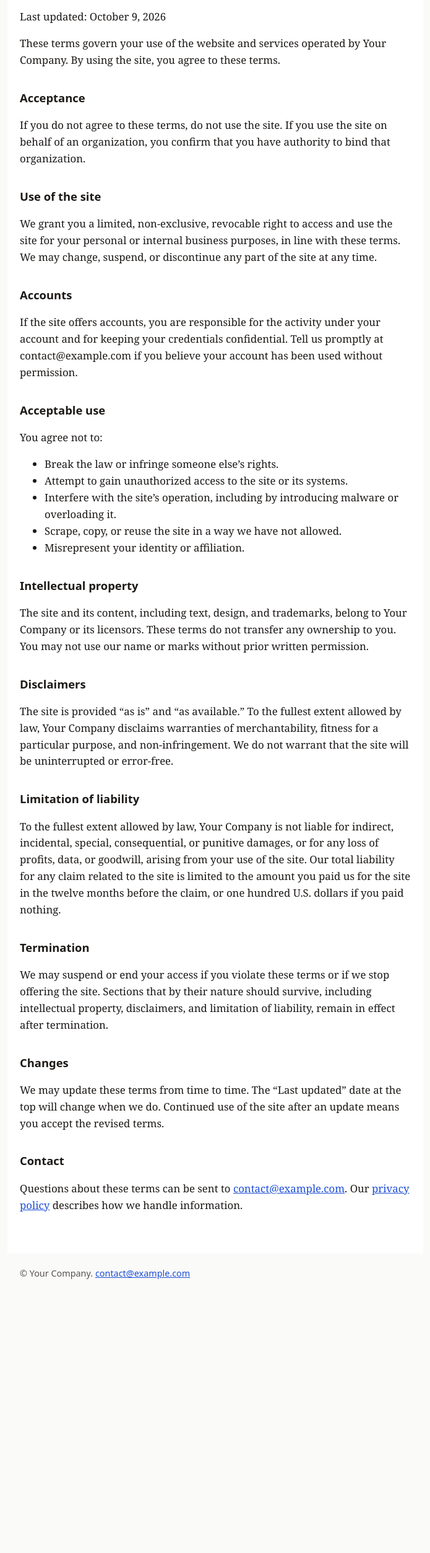
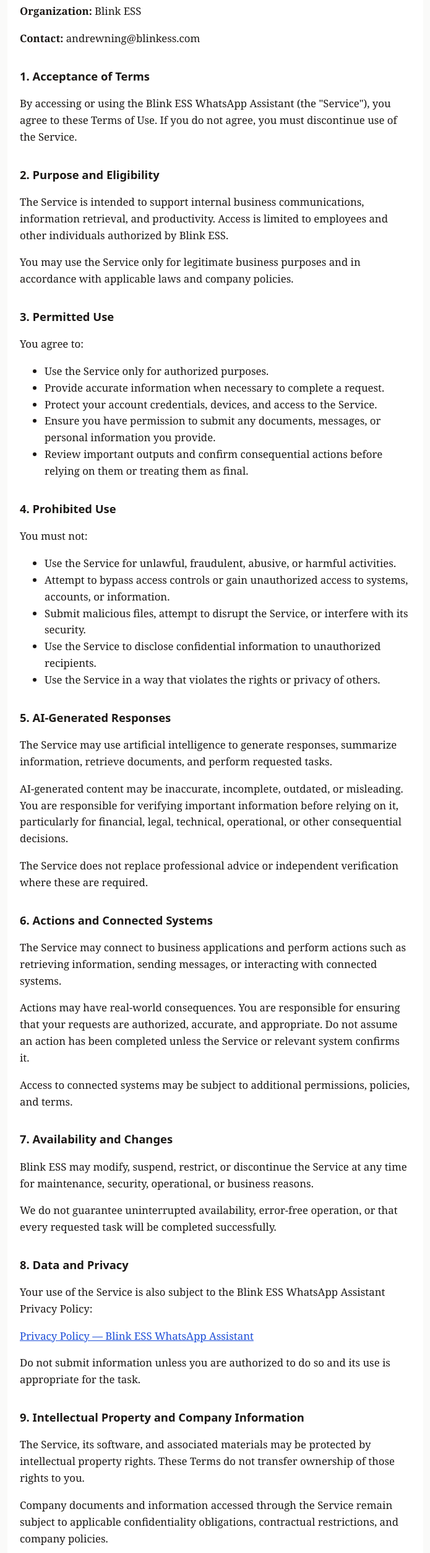
Before and after one commit to BlinkESS/compliance, a plain HTML site: page terms.html in a window 1280 px wide. Shown: the part 232-2738 px from the top of the page at 62% size, without its empty margins (292-987 px from the left). Before the commit the page ends 2330 px from the top, so only its background shows below. Drawn offline with Linux system fonts and the light colour scheme.

Commit message:
feat (content): Update privacy policy and terms of use

```diff
--- a/terms.html
+++ b/terms.html
@@ -3,7 +3,7 @@
 <head>
   <meta charset="utf-8">
   <meta name="viewport" content="width=device-width, initial-scale=1">
-  <title>Terms of use — Your Company</title>
+  <title>Terms of Use — Blink ESS WhatsApp Assistant</title>
   <link rel="stylesheet" href="styles.css">
 </head>
 <body>
@@ -16,50 +16,81 @@
     </nav>
   </header>
   <main>
-    <h1>Terms of use</h1>
-    <p class="notice">This is a template and not legal advice. Replace the placeholder name and contact details before you publish it.</p>
-    <p>Last updated: October 9, 2026</p>
-    <p>These terms govern your use of the website and services operated by Your Company. By using the site, you agree to these terms.</p>
+    <h1>Terms of Use — Blink ESS WhatsApp Assistant</h1>
+    <p><strong>Effective date:</strong> October 9, 2026</p>
+    <p><strong>Organization:</strong> Blink ESS</p>
+    <p><strong>Contact:</strong> andrewning@blinkess.com</p>
 
-    <h2>Acceptance</h2>
-    <p>If you do not agree to these terms, do not use the site. If you use the site on behalf of an organization, you confirm that you have authority to bind that organization.</p>
+    <h2>1. Acceptance of Terms</h2>
+    <p>By accessing or using the Blink ESS WhatsApp Assistant (the "Service"), you agree to these Terms of Use. If you do not agree, you must discontinue use of the Service.</p>
 
-    <h2>Use of the site</h2>
-    <p>We grant you a limited, non-exclusive, revocable right to access and use the site for your personal or internal business purposes, in line with these terms. We may change, suspend, or discontinue any part of the site at any time.</p>
+    <h2>2. Purpose and Eligibility</h2>
+    <p>The Service is intended to support internal business communications, information retrieval, and productivity. Access is limited to employees and other individuals authorized by Blink ESS.</p>
+    <p>You may use the Service only for legitimate business purposes and in accordance with applicable laws and company policies.</p>
 
-    <h2>Accounts</h2>
-    <p>If the site offers accounts, you are responsible for the activity under your account and for keeping your credentials confidential. Tell us promptly at contact@example.com if you believe your account has been used without permission.</p>
-
-    <h2>Acceptable use</h2>
-    <p>You agree not to:</p>
+    <h2>3. Permitted Use</h2>
+    <p>You agree to:</p>
     <ul>
-      <li>Break the law or infringe someone else’s rights.</li>
-      <li>Attempt to gain unauthorized access to the site or its systems.</li>
-      <li>Interfere with the site’s operation, including by introducing malware or overloading it.</li>
-      <li>Scrape, copy, or reuse the site in a way we have not allowed.</li>
-      <li>Misrepresent your identity or affiliation.</li>
+      <li>Use the Service only for authorized purposes.</li>
+      <li>Provide accurate information when necessary to complete a request.</li>
+      <li>Protect your account credentials, devices, and access to the Service.</li>
+      <li>Ensure you have permission to submit any documents, messages, or personal information you provide.</li>
+      <li>Review important outputs and confirm consequential actions before relying on them or treating them as final.</li>
     </ul>
 
-    <h2>Intellectual property</h2>
-    <p>The site and its content, including text, design, and trademarks, belong to Your Company or its licensors. These terms do not transfer any ownership to you. You may not use our name or marks without prior written permission.</p>
+    <h2>4. Prohibited Use</h2>
+    <p>You must not:</p>
+    <ul>
+      <li>Use the Service for unlawful, fraudulent, abusive, or harmful activities.</li>
+      <li>Attempt to bypass access controls or gain unauthorized access to systems, accounts, or information.</li>
+      <li>Submit malicious files, attempt to disrupt the Service, or interfere with its security.</li>
+      <li>Use the Service to disclose confidential information to unauthorized recipients.</li>
+      <li>Use the Service in a way that violates the rights or privacy of others.</li>
+    </ul>
 
-    <h2>Disclaimers</h2>
-    <p>The site is provided “as is” and “as available.” To the fullest extent allowed by law, Your Company disclaims warranties of merchantability, fitness for a particular purpose, and non-infringement. We do not warrant that the site will be uninterrupted or error-free.</p>
+    <h2>5. AI-Generated Responses</h2>
+    <p>The Service may use artificial intelligence to generate responses, summarize information, retrieve documents, and perform requested tasks.</p>
+    <p>AI-generated content may be inaccurate, incomplete, outdated, or misleading. You are responsible for verifying important information before relying on it, particularly for financial, legal, technical, operational, or other consequential decisions.</p>
+    <p>The Service does not replace professional advice or independent verification where these are required.</p>
 
-    <h2>Limitation of liability</h2>
-    <p>To the fullest extent allowed by law, Your Company is not liable for indirect, incidental, special, consequential, or punitive damages, or for any loss of profits, data, or goodwill, arising from your use of the site. Our total liability for any claim related to the site is limited to the amount you paid us for the site in the twelve months before the claim, or one hundred U.S. dollars if you paid nothing.</p>
+    <h2>6. Actions and Connected Systems</h2>
+    <p>The Service may connect to business applications and perform actions such as retrieving information, sending messages, or interacting with connected systems.</p>
+    <p>Actions may have real-world consequences. You are responsible for ensuring that your requests are authorized, accurate, and appropriate. Do not assume an action has been completed unless the Service or relevant system confirms it.</p>
+    <p>Access to connected systems may be subject to additional permissions, policies, and terms.</p>
 
-    <h2>Termination</h2>
-    <p>We may suspend or end your access if you violate these terms or if we stop offering the site. Sections that by their nature should survive, including intellectual property, disclaimers, and limitation of liability, remain in effect after termination.</p>
+    <h2>7. Availability and Changes</h2>
+    <p>Blink ESS may modify, suspend, restrict, or discontinue the Service at any time for maintenance, security, operational, or business reasons.</p>
+    <p>We do not guarantee uninterrupted availability, error-free operation, or that every requested task will be completed successfully.</p>
 
-    <h2>Changes</h2>
-    <p>We may update these terms from time to time. The “Last updated” date at the top will change when we do. Continued use of the site after an update means you accept the revised terms.</p>
+    <h2>8. Data and Privacy</h2>
+    <p>Your use of the Service is also subject to the Blink ESS WhatsApp Assistant Privacy Policy:</p>
+    <p><a href="privacy.html">Privacy Policy — Blink ESS WhatsApp Assistant</a></p>
+    <p>Do not submit information unless you are authorized to do so and its use is appropriate for the task.</p>
 
-    <h2>Contact</h2>
-    <p>Questions about these terms can be sent to <a href="mailto:contact@example.com">contact@example.com</a>. Our <a href="privacy.html">privacy policy</a> describes how we handle information.</p>
+    <h2>9. Intellectual Property and Company Information</h2>
+    <p>The Service, its software, and associated materials may be protected by intellectual property rights. These Terms do not transfer ownership of those rights to you.</p>
+    <p>Company documents and information accessed through the Service remain subject to applicable confidentiality obligations, contractual restrictions, and company policies.</p>
+
+    <h2>10. Disclaimer and Limitation of Liability</h2>
+    <p>To the extent permitted by applicable law, the Service is provided on an "as is" and "as available" basis, without guarantees that its outputs will be accurate, reliable, secure, or suitable for a particular purpose.</p>
+    <p>To the extent permitted by law, Blink ESS will not be liable for indirect, incidental, special, or consequential losses arising from use of the Service. Nothing in these Terms excludes or limits liability where doing so is prohibited by applicable law.</p>
+
+    <h2>11. Suspension or Termination</h2>
+    <p>Blink ESS may suspend or revoke access if a user violates these Terms, misuses the Service, compromises security, or no longer has authorization to use it.</p>
+    <p>You may stop using the Service at any time.</p>
+
+    <h2>12. Changes to These Terms</h2>
+    <p>We may revise these Terms as the Service or its capabilities change. The current version will be published at the designated URL, with the effective date updated as appropriate. Continued use after changes take effect constitutes acceptance where permitted by applicable law.</p>
+
+    <h2>13. Governing Law</h2>
+    <p>These Terms are governed by the laws applicable in [Insert province or territory and country], without regard to conflict-of-law principles, except where mandatory law provides otherwise.</p>
+
+    <h2>14. Contact</h2>
+    <p>For questions about these Terms, contact:</p>
+    <p><strong>Blink ESS</strong><br>Email: andrewning@blinkess.com</p>
   </main>
   <footer>
-    <p>&copy; Your Company. <a href="mailto:contact@example.com">contact@example.com</a></p>
+    <p>&copy; Blink ESS</p>
   </footer>
 </body>
 </html>
```
Also changed, not shown: index.html (+4 -4 lines), privacy.html (+34 -32 lines).
